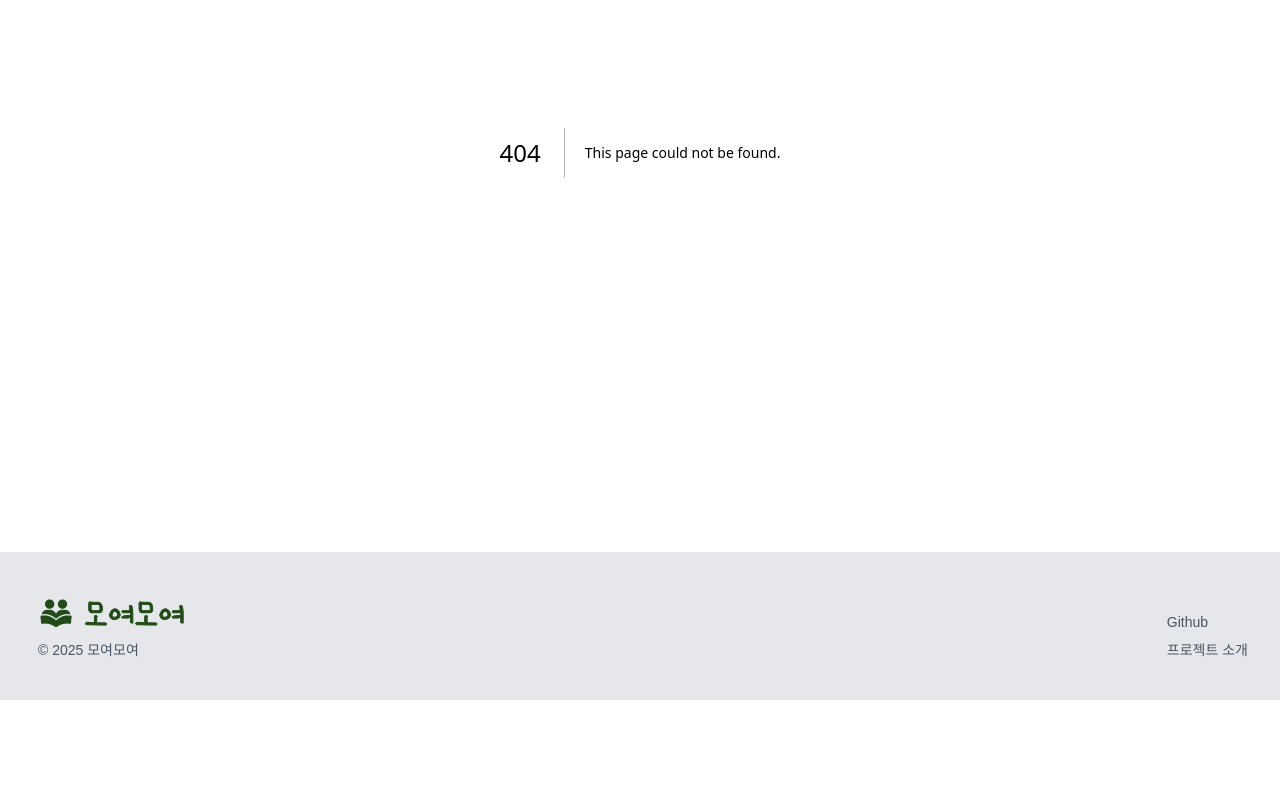
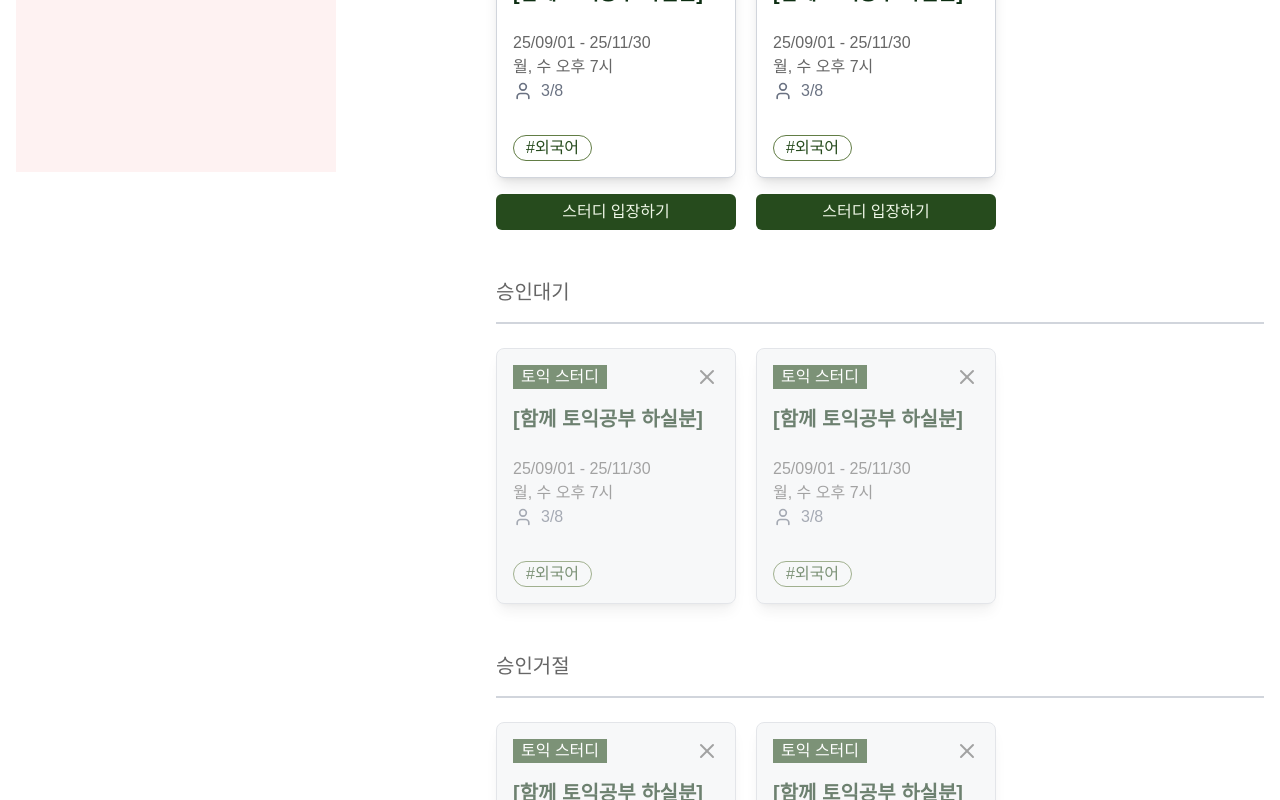
Before and after one commit to dajung-y/gather-together, a Next.js app: page /mypage/applied in a window 1280 px wide. Before the commit this address had no page. Shown: the part 320-1120 px from the top of the page. Before the commit the page ends 1020 px from the top, so only its background shows below. Built offline with nearby package versions, Linux system fonts and the light colour scheme.

Commit message:
style: mypage 레이아웃 잡기

```diff
--- /dev/null
+++ b/src/app/mypage/applied/page.tsx
@@ -0,0 +1,92 @@
+"use client";
+import StudyCard from "@/components/common/StudyCard";
+
+export default function Page() {
+
+
+    return (
+        <main className="flex justify-center mt-[100px]">
+            <div className="w-full max-w-[1280px] px-4 flex gap-40">
+                <aside className="w-80 shrink-0 bg-red-50 h-80">사이드바임</aside>
+
+                <section className="flex-1 flex flex-col text-[#666] mb-50">
+                    <h1 className="text-xl mb-2">승인완료</h1>
+                    <hr className="mt-2 mb-6 w-full border-t-2 border-gray-300"/>
+
+                    <div className="flex gap-5 flex-wrap">
+                        <StudyCard
+                            variant="memberOpen"
+                            title="토익 스터디"
+                            startDate={new Date("2025-09-01")}
+                            endDate={new Date("2025-11-30")}
+                            time="월, 수 오후 7시"
+                            currentMembers={3}
+                            maxMembers={8}
+                            tag="외국어"
+                        />
+                        <StudyCard
+                            variant="memberOpen"
+                            title="토익 스터디"
+                            startDate={new Date("2025-09-01")}
+                            endDate={new Date("2025-11-30")}
+                            time="월, 수 오후 7시"
+                            currentMembers={3}
+                            maxMembers={8}
+                            tag="외국어"
+                        />
+                    </div>
+
+                    <h1 className="text-xl mt-12 mb-2">승인대기</h1>
+                    <hr className="mt-2 mb-6 w-full border-t-2 border-gray-300"/>
+                    <div className="flex gap-5 flex-wrap">
+                        <StudyCard
+                            variant="memberClosed"
+                            title="토익 스터디"
+                            startDate={new Date("2025-09-01")}
+                            endDate={new Date("2025-11-30")}
+                            time="월, 수 오후 7시"
+                            currentMembers={3}
+                            maxMembers={8}
+                            tag="외국어"
+                        />
+                        <StudyCard
+                            variant="memberClosed"
+                            title="토익 스터디"
+                            startDate={new Date("2025-09-01")}
+                            endDate={new Date("2025-11-30")}
+                            time="월, 수 오후 7시"
+                            currentMembers={3}
+                            maxMembers={8}
+                            tag="외국어"
+                        />
+                    </div>
+
+                    <h1 className="text-xl mt-12 mb-2">승인거절</h1>
+                    <hr className="mt-2 mb-6 w-full border-t-2 border-gray-300"/>
+                    <div className="flex gap-5 flex-wrap">
+                        <StudyCard
+                            variant="memberClosed"
+                            title="토익 스터디"
+                            startDate={new Date("2025-09-01")}
+                            endDate={new Date("2025-11-30")}
+                            time="월, 수 오후 7시"
+                            currentMembers={3}
+                            maxMembers={8}
+                            tag="외국어"
+                        />
+                        <StudyCard
+                            variant="memberClosed"
+                            title="토익 스터디"
+                            startDate={new Date("2025-09-01")}
+                            endDate={new Date("2025-11-30")}
+                            time="월, 수 오후 7시"
+                            currentMembers={3}
+                            maxMembers={8}
+                            tag="외국어"
+                        />
+                    </div>
+                </section>
+            </div>
+        </main>
+    );
+}
--- /dev/null
+++ b/src/app/mypage/created/page.tsx
@@ -0,0 +1,86 @@
+"use client";
+import { useState } from "react";
+import StudyCard from "@/components/common/StudyCard";
+
+export default function Page() {
+    const [active, setActive] = useState<"open" | "closed">("open");
+
+    return (
+        <main className="flex justify-center mt-[100px]">
+            <div className="w-full max-w-[1280px] px-4 flex gap-8">
+                <aside className="w-80 shrink-0 bg-red-50 h-80">사이드바임</aside>
+
+                <section className="flex-1 flex flex-col text-[#666]">
+                    {/* 토글 */}
+                    <div className="inline-flex w-full rounded-xl bg-gray-100 p-1">
+                        <button
+                            onClick={() => setActive("open")}
+                            className={`flex-1 rounded-xl px-4 py-2 text-sm transition
+                ${active === "open" ? "bg-white shadow text-gray-900" : "text-gray-600"}`}
+                        >
+                            모집중
+                        </button>
+                        <button
+                            onClick={() => setActive("closed")}
+                            className={`flex-1 rounded-xl px-4 py-2 text-sm transition
+                ${active === "closed" ? "bg-white shadow text-gray-900" : "text-gray-600"}`}
+                        >
+                            모집마감
+                        </button>
+                    </div>
+
+                    {active === "open" ? (
+                        <div className="mt-6 border border-gray-300 rounded-lg p-4 flex gap-8 bg-white mb-[50px]">
+                            <div className="flex-shrink-0">
+                                <StudyCard
+                                    variant="leaderOpen"
+                                    title="토익 스터디"
+                                    startDate={new Date("2025-09-01")}
+                                    endDate={new Date("2025-11-30")}
+                                    time="월, 수 오후 7시"
+                                    currentMembers={3}
+                                    maxMembers={8}
+                                    tag="외국어"
+                                />
+                            </div>
+
+                            <div className="flex-1 flex flex-col justify-center gap-4">
+                                {["지원자 1", "지원자 2", "지원자 3"].map((name, i) => (
+                                    <div
+                                        key={i}
+                                        className="flex items-center justify-between border-t pt-2 first:border-t-0 first:pt-0"
+                                    >
+                                        <p className="text-gray-700">
+                                            {name} <span className="ml-2">함께 하고 싶어요!</span>
+                                        </p>
+                                        <div className="flex gap-2">
+                                            <button className="bg-green-900 text-white px-3 py-1 rounded">
+                                                승인
+                                            </button>
+                                            <button className="border border-green-900 text-green-900 px-3 py-1 rounded">
+                                                거절
+                                            </button>
+                                        </div>
+                                    </div>
+                                ))}
+                            </div>
+                        </div>
+                    ) : (
+                        <div className="mt-6 mb-[50px]">
+                            <StudyCard
+                                variant="leaderClosed"
+                                title="토익 스터디 (마감)"
+                                startDate={new Date("2025-09-01")}
+                                endDate={new Date("2025-10-15")}
+                                time="월, 수 오후 7시"
+                                currentMembers={8}
+                                maxMembers={8}
+                                tag="외국어"
+                            />
+                        </div>
+                    )}
+                </section>
+            </div>
+        </main>
+    );
+}
--- a/src/app/mypage/layout.tsx
+++ b/src/app/mypage/layout.tsx
@@ -1,7 +1,6 @@
 export default function Layout({ children }: { children: React.ReactNode; }) {
   return (
     <div>
-      <div>Layout</div>
       <div>{children}</div>
     </div>
   );
```
Also changed, not shown: src/app/mypage/page.tsx (+8 -1 lines).
